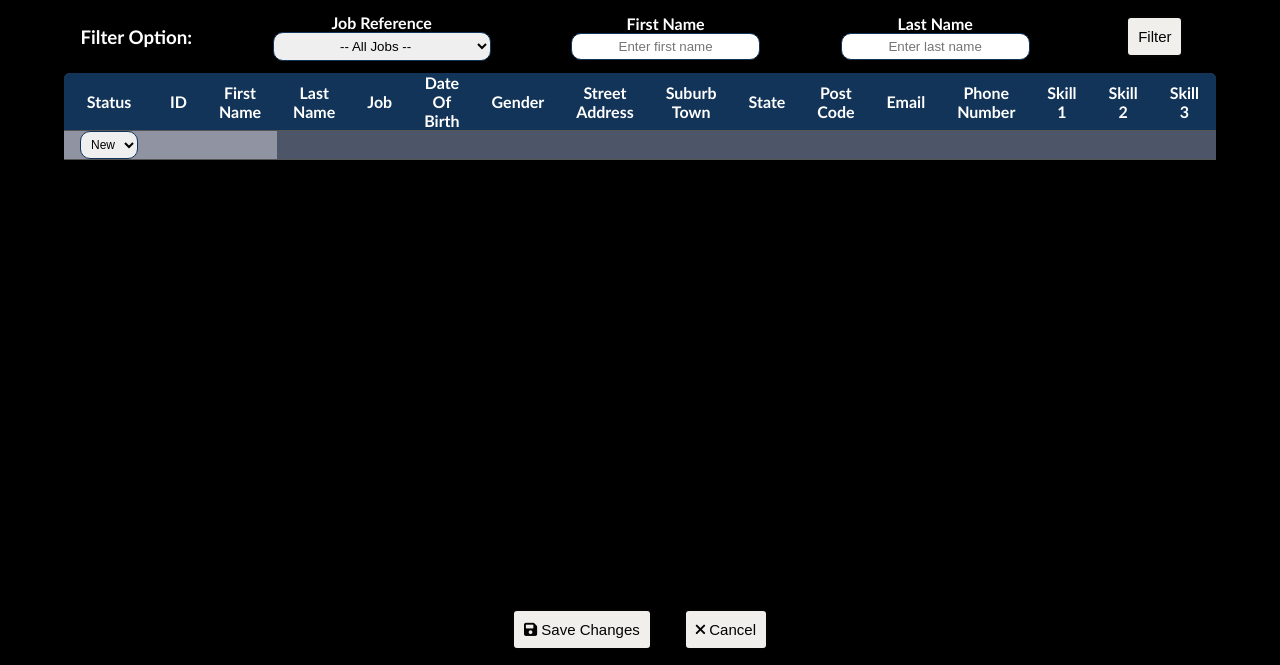
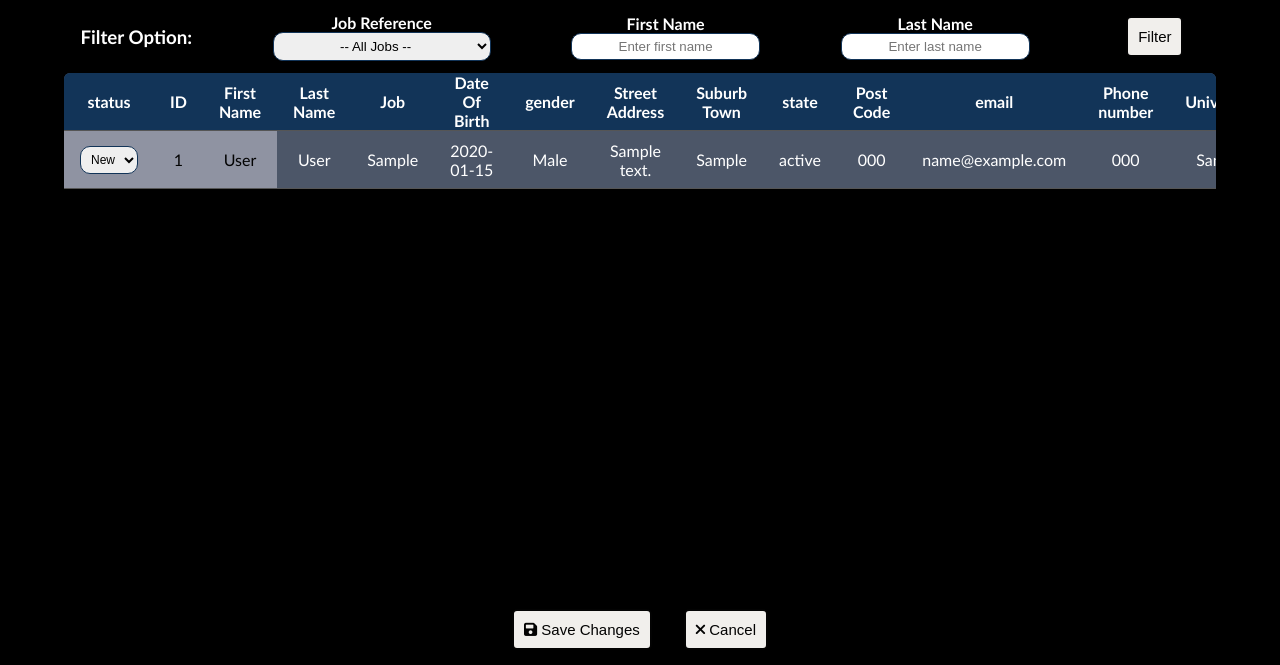
Before and after one commit to AnnNK137/project1, a PHP site: page /manage.php in a window 1280 px wide. Shown: the part 60-725 px from the top of the page. Run offline with PHP 8.4, Linux system fonts and the light colour scheme; the visitor is signed in with stand-in values (Sample User, id 1); tables that the repository leaves empty hold one stand-in row (values such as "Sample post"); data that the repository does not hold is empty.

Commit message:
updated manage.php to match new table

```diff
--- a/SQLcommandofEOI.sql
+++ b/SQLcommandofEOI.sql
@@ -27,8 +27,11 @@ CREATE TABLE eoi ( /*Create EOI Table for applicant*/
     phonenumber2 VARCHAR(20),
     responsibility TEXT,
 
+    status ENUM('New', 'Current', 'Final') NOT NULL DEFAULT 'New',
+
     created_at TIMESTAMP DEFAULT CURRENT_TIMESTAMP
 );
+
 
 CREATE TABLE users ( /*Command to create user Table for Management*/
     hr_id INT AUTO_INCREMENT PRIMARY KEY,
--- a/manage.php
+++ b/manage.php
@@ -26,12 +26,12 @@ if ($_SERVER['REQUEST_METHOD'] === 'POST' && isset($_POST['status'])) {
 
         if ($status === 'Remove') { //Delete applicant function
             // Delete the record from the database
-            mysqli_query($conn, "DELETE FROM eoi WHERE EOInumber=$eoi");
+            mysqli_query($conn, "DELETE FROM eoi WHERE id=$eoi");
         } else {
             // Escape status for safe SQL query
             $status = mysqli_real_escape_string($conn, $status);
             // Update the status in the database
-            mysqli_query($conn, "UPDATE eoi SET Status='$status' WHERE EOInumber=$eoi");
+            mysqli_query($conn, "UPDATE eoi SET status='$status' WHERE id=$eoi");
         }
     }
 }
@@ -46,9 +46,9 @@ $lastName   = $_GET['last_name'] ?? '';
 $query = "SELECT * FROM eoi";
 $conditions = [];
 
-if ($jobRef != '') { $conditions[] = "JobReference = '$jobRef'"; }
-if ($firstName != '') { $conditions[] = "FirstName LIKE '%$firstName%'"; }
-if ($lastName != '') { $conditions[] = "LastName LIKE '%$lastName%'"; }
+if ($jobRef != '') { $conditions[] = "job = '$jobRef'"; }
+if ($firstName != '') { $conditions[] = "fullname LIKE '%$firstName%'"; }
+if ($lastName != '') { $conditions[] = "lastname LIKE '%$lastName%'"; }
 
 if (count($conditions) > 0) {
     $query .= " WHERE " . implode(" AND ", $conditions);
@@ -115,53 +115,55 @@ $result = mysqli_query($conn, $query);
         <div class="eoi">
             <table>
                 <tr>
-                    <th class="sticky-col sticky-head">Status</th>
+                    <th class="sticky-col sticky-head">status</th>
                     <th class="sticky-col sticky-head">ID</th>
                     <th class="sticky-col sticky-head">First Name</th>
                     <th>Last Name</th>
                     <th>Job</th>
                     <th>Date Of Birth</th>
-                    <th>Gender</th>
+                    <th>gender</th>
                     <th>Street Address</th>
                     <th>Suburb Town</th>
-                    <th>State</th>
+                    <th>state</th>
                     <th>Post Code</th>
-                    <th>Email</th>
-                    <th>Phone Number</th>
-                    <th>Skill 1</th>
-                    <th>Skill 2</th>
-                    <th>Skill 3</th>
+                    <th>email</th>
+                    <th>Phone number</th>
+                    <th>University</th>
+                    <th>Degree/Certificate</th>
+                    <th>Skills</th>
                     <th>Other Skills</th>
+                    <th>Applicants time of create</th>
                 </tr>
 
                 <?php
                 while($row = mysqli_fetch_assoc($result)) {
                     echo "<tr>";
-                    // Status dropdown
+                    // status dropdown
                     echo "<td class='sticky-col'>
-                            <select class='status-dropdown' name='status[{$row['EOInumber']}]'>
-                                <option value='New' ".($row['Status']=='New'?'selected':'').">New</option>
-                                <option value='Current' ".($row['Status']=='Current'?'selected':'').">Current</option>
-                                <option value='Final' ".($row['Status']=='Final'?'selected':'').">Final</option>
-                                <option value='Remove' ".($row['Status']=='Remove'?'selected':'').">Remove</option>
+                            <select class='status-dropdown' name='status[{$row['id']}]'>
+                                <option value='New' ".($row['status']=='New'?'selected':'').">New</option>
+                                <option value='Current' ".($row['status']=='Current'?'selected':'').">Current</option>
+                                <option value='Final' ".($row['status']=='Final'?'selected':'').">Final</option>
+                                <option value='Remove' ".($row['status']=='Remove'?'selected':'').">Remove</option>
                             </select>
                         </td>";
-                    echo "<td class='sticky-col'>{$row['EOInumber']}</td>";
-                    echo "<td class='sticky-col'>{$row['FirstName']}</td>";
-                    echo "<td>{$row['LastName']}</td>";
-                    echo "<td>{$row['JobReference']}</td>";
-                    echo "<td>{$row['DateOfBirth']}</td>";
-                    echo "<td>{$row['Gender']}</td>";
-                    echo "<td>{$row['StreetAddress']}</td>";
-                    echo "<td>{$row['SuburbTown']}</td>";
-                    echo "<td>{$row['State']}</td>";
-                    echo "<td>{$row['Postcode']}</td>";
-                    echo "<td>{$row['Email']}</td>";
-                    echo "<td>{$row['Phone']}</td>";
-                    echo "<td>{$row['Skill1']}</td>";
-                    echo "<td>{$row['Skill2']}</td>";
-                    echo "<td>{$row['Skill3']}</td>";
-                    echo "<td>{$row['OtherSkills']}</td>";
+                    echo "<td class='sticky-col'>{$row['id']}</td>";
+                    echo "<td class='sticky-col'>{$row['fullname']}</td>";
+                    echo "<td>{$row['lastname']}</td>";
+                    echo "<td>{$row['job']}</td>";
+                    echo "<td>{$row['birth']}</td>";
+                    echo "<td>{$row['gender']}</td>";
+                    echo "<td>{$row['address']}</td>";
+                    echo "<td>{$row['suburb']}</td>";
+                    echo "<td>{$row['state']}</td>";
+                    echo "<td>{$row['postcode']}</td>";
+                    echo "<td>{$row['email']}</td>";
+                    echo "<td>{$row['phonenumber1']}</td>";
+                    echo "<td>{$row['university']}</td>";
+                    echo "<td>{$row['degree']}</td>";
+                    echo "<td>{$row['skills']}</td>";
+                    echo "<td>{$row['description']}</td>";
+                    echo "<td>{$row['created_at']}</td>";
                     echo "</tr>";
                 }
                 ?>
--- a/process_eoi.php
+++ b/process_eoi.php
@@ -127,6 +127,7 @@ function display_error_page($errors, $black, $light_beige, $font_base, $error_co
         </style>
     </head>
     <body>
+        <?php include "nav.inc"?>
         <div class="error-box">
             <h1>Submission Failed</h1>
             <ul>
@@ -215,6 +216,7 @@ function display_confirmation_page($eoi_data, $black, $blue_highlight, $light_be
         </style>
     </head>
     <body>
+        <?php include "nav.inc"?>
 
     <?php
     // Include navigation bar (assuming nav.inc exists)
```
